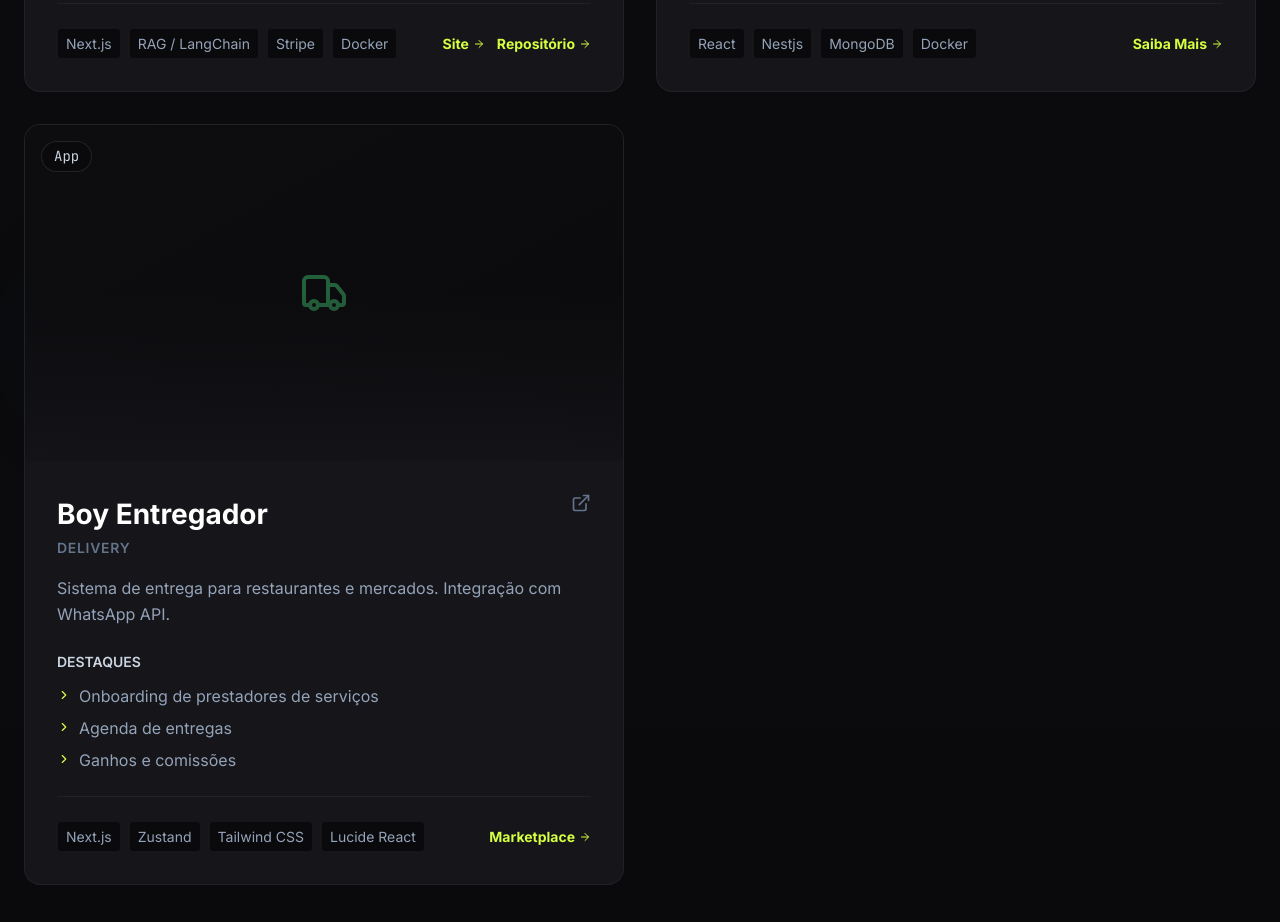
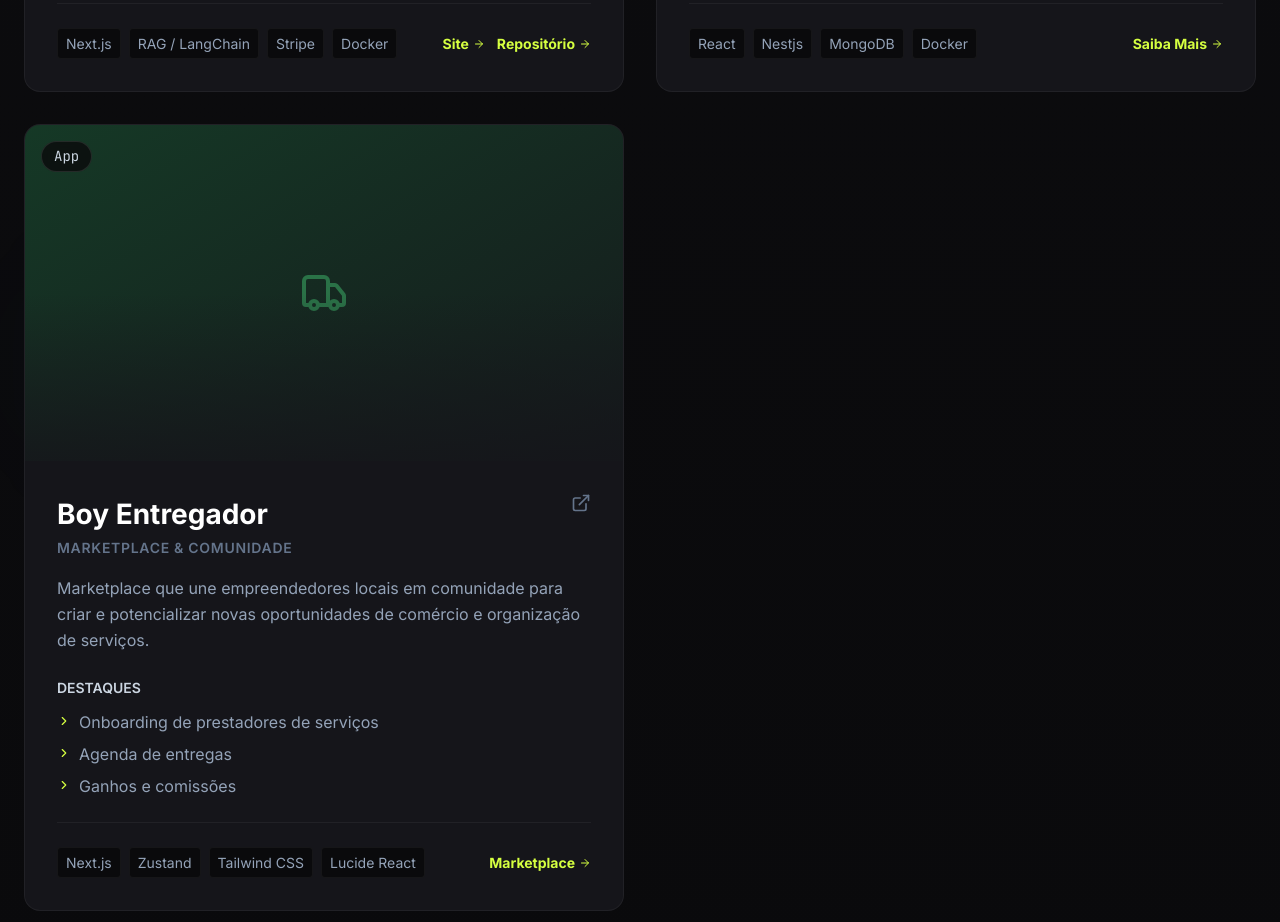
Before and after one commit to systentandobr/site-systentando, a React (Vite) app: page / in a window 1280 px wide. Shown: the part 3780-4702 px from the top of the page. Built offline with nearby package versions, Linux system fonts and the light colour scheme; no server answers.

Commit message:
feat() novo icone boy-entregador mordomo

```diff
--- a/src/components/sections/ProjetosDestaqueSection.tsx
+++ b/src/components/sections/ProjetosDestaqueSection.tsx
@@ -91,9 +91,9 @@ const PROJECTS = [
     },
     {
         title: 'Boy Entregador',
-        category: 'Delivery',
+        category: 'Marketplace & Comunidade',
         icon: <Truck className="text-green-400 w-12 h-12" />,
-        description: 'Sistema de entrega para restaurantes e mercados. Integração com WhatsApp API.',
+        description: 'Marketplace que une empreendedores locais em comunidade para criar e potencializar novas oportunidades de comércio e organização de serviços.',
         features: [
             'Onboarding de prestadores de serviços',
             'Agenda de entregas',
--- a/src/components/ui/AppNode.tsx
+++ b/src/components/ui/AppNode.tsx
@@ -6,6 +6,7 @@ export const AppNode = ({ icon: Icon, title, desc, color }: AppNodeProps) => {
         blue: "border-l-blue-500 text-blue-400 bg-blue-900/10",
         purple: "border-l-purple-500 text-purple-400 bg-purple-900/10",
         orange: "border-l-orange-500 text-orange-400 bg-orange-900/10",
+        green: "border-l-green-600 text-green-400 bg-green-900/10",
     };
 
     return (
--- a/src/components/ui/ProjectCard.tsx
+++ b/src/components/ui/ProjectCard.tsx
@@ -7,6 +7,7 @@ export const ProjectCard = ({ title, category, icon, description, features, tech
         blue: "hover:border-blue-500/50 group-hover:shadow-blue-900/20",
         purple: "hover:border-purple-500/50 group-hover:shadow-purple-900/20",
         orange: "hover:border-orange-500/50 group-hover:shadow-orange-900/20",
+        green: "hover:border-green-600/50 group-hover:shadow-green-900/20",
     };
 
     return (
--- a/src/components/ui/ProjectShowcaseCard.tsx
+++ b/src/components/ui/ProjectShowcaseCard.tsx
@@ -19,6 +19,7 @@ export const ProjectShowcaseCard = ({
         blue: 'from-blue-500/20 to-blue-500/5',
         purple: 'from-purple-500/20 to-purple-500/5',
         orange: 'from-orange-500/20 to-orange-500/5',
+        green: 'from-green-600/25 to-green-700/5',
     };
 
     return (
--- a/src/types/index.ts
+++ b/src/types/index.ts
@@ -1,6 +1,6 @@
 import React from 'react';
 
-export type EcosystemColor = 'emerald' | 'blue' | 'purple' | 'orange';
+export type EcosystemColor = 'emerald' | 'blue' | 'purple' | 'orange' | 'green';
 
 export interface ProjectLink {
     label: string;
```
